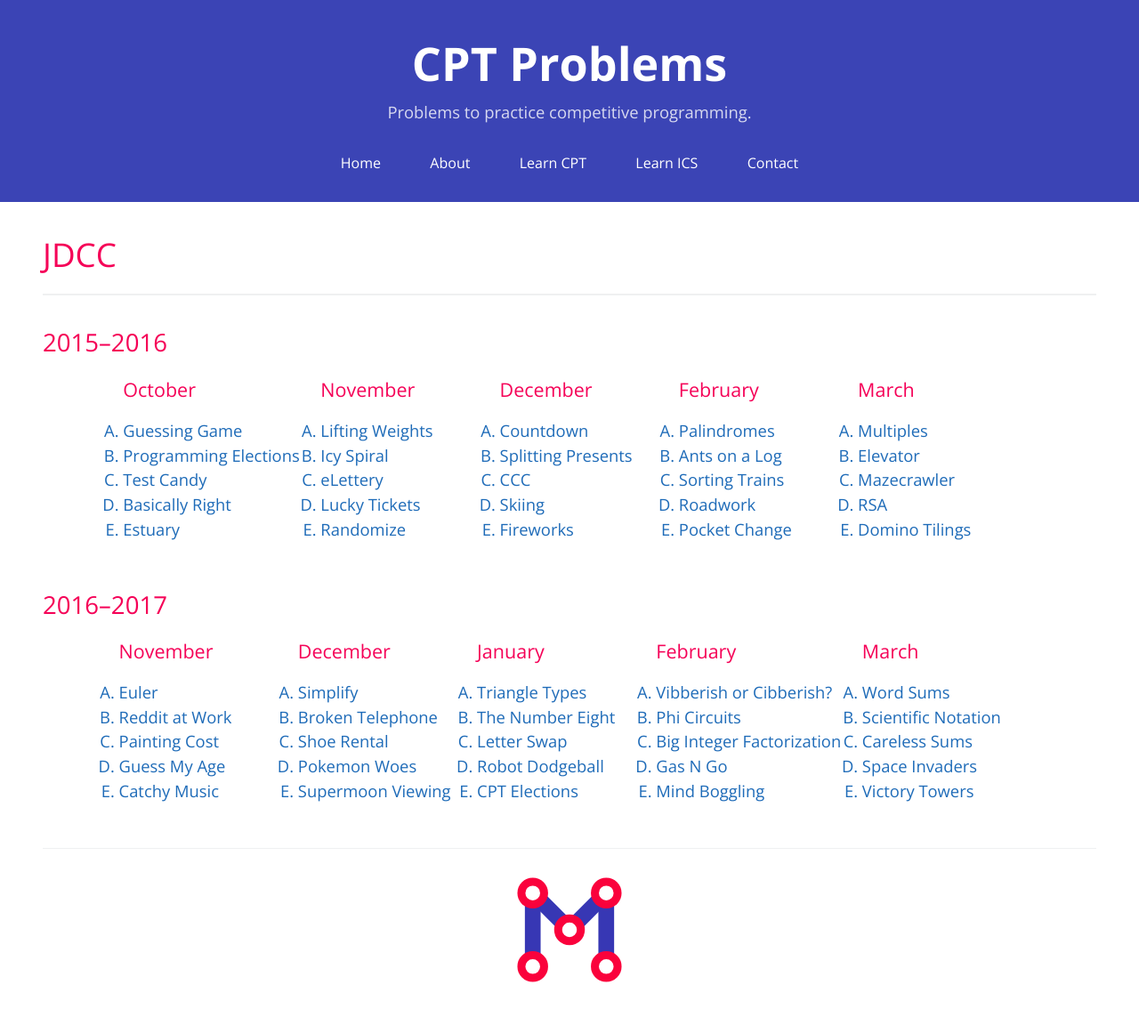
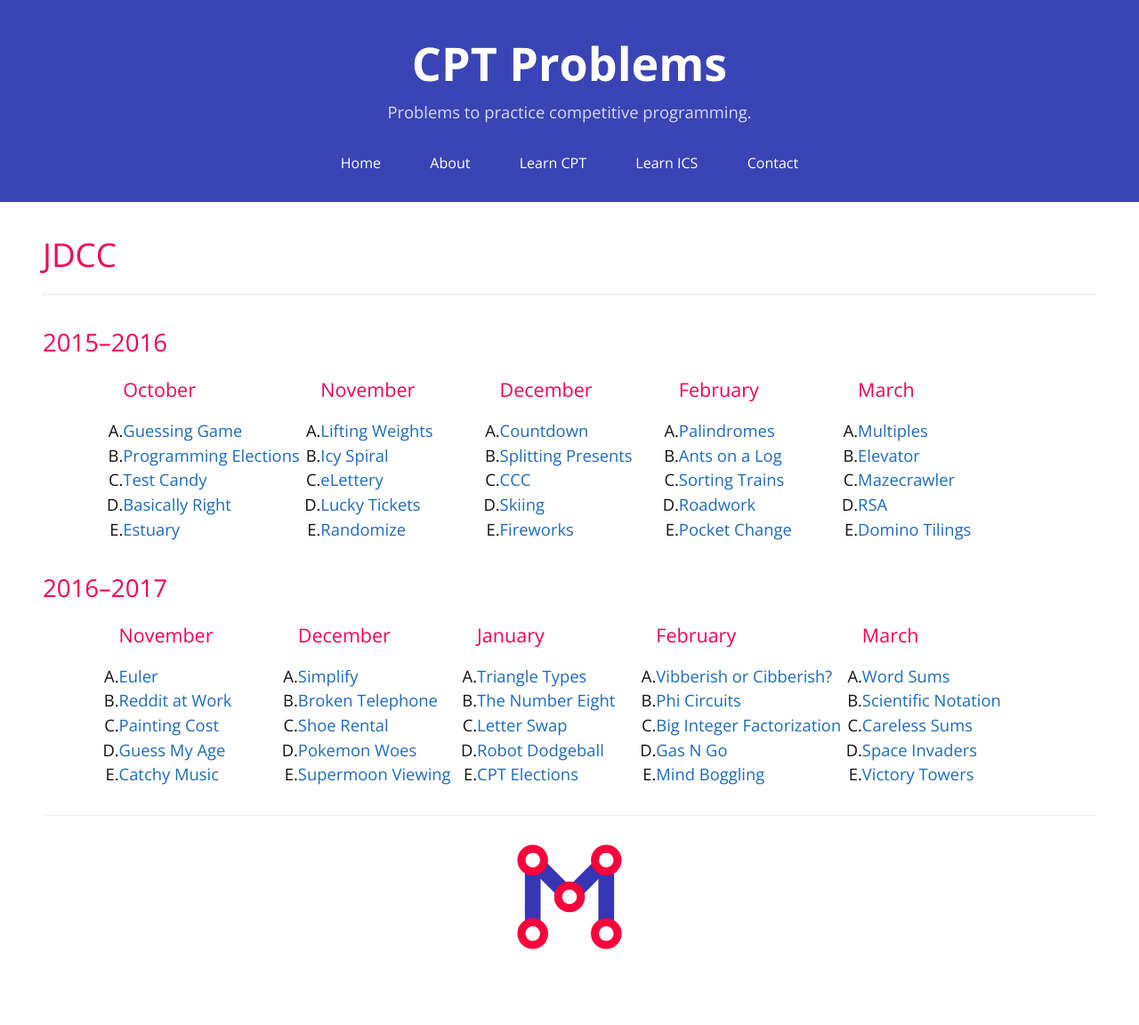
Before and after one commit to mcpt/mcpt.github.io, a Jekyll site: the page built from _cpt-problems/index.md, in a window 1280 px wide. Shown: the whole page at 89% size. Built offline with Jekyll 4.4.1, drawn with Linux system fonts in a browser that asks for light colours; after the commit the page ends 1115 px from its top, so only the background shows below that.

Commit message:
fixed alignment of problem list

```diff
--- a/_cpt-problems/index.md
+++ b/_cpt-problems/index.md
@@ -19,12 +19,18 @@ permalink: /cpt-problems/
 			{% for round in rounds %}
 				<div class="page-listing">
 					<h3>{{ round.name | capitalize }}</h3>
-					<ol type="A" style="padding: 0">
+					<div style="width:2rem; display: inline-block; text-align: right; margin-left:-2rem">
 						{% assign problems = round.items | sort: 'difficulty' %}
 						{% for problem in problems %}
-							<a href="{{ problem.url }}"><li>{{ problem.title }}</li></a>
+							{{ problem.difficulty | capitalize }}. <br>
 						{% endfor %}
-					</ol>
+					</div><!--
+					--><div style="display: inline-block">
+						{% assign problems = round.items | sort: 'difficulty' %}
+						{% for problem in problems %}
+							<a href="{{ problem.url }}">{{ problem.title }}</a><br>
+						{% endfor %}
+					</div>
 				</div>
 			{% endfor %}
 		{% endif %}
@@ -39,13 +45,18 @@ permalink: /cpt-problems/
 			{% for round in rounds %}
 				<div class="page-listing">
 					<h3>{{ round.name | capitalize }}</h3>
-					{% assign problems = round.items | sort: 'difficulty' %}
-					<ol type="A" style="padding: 0">
+					<div style="width:2rem; display: inline-block; text-align: right; margin-left:-2rem">
 						{% assign problems = round.items | sort: 'difficulty' %}
 						{% for problem in problems %}
-							<a href="{{ problem.url }}"><li>{{ problem.title }}</li></a>
+							{{ problem.difficulty | capitalize }}. <br>
 						{% endfor %}
-					</ol>
+					</div><!--
+					--><div style="display: inline-block">
+						{% assign problems = round.items | sort: 'difficulty' %}
+						{% for problem in problems %}
+							<a href="{{ problem.url }}">{{ problem.title }}</a><br>
+						{% endfor %}
+					</div>
 				</div>
 			{% endfor %}
 		{% endif %}
```
